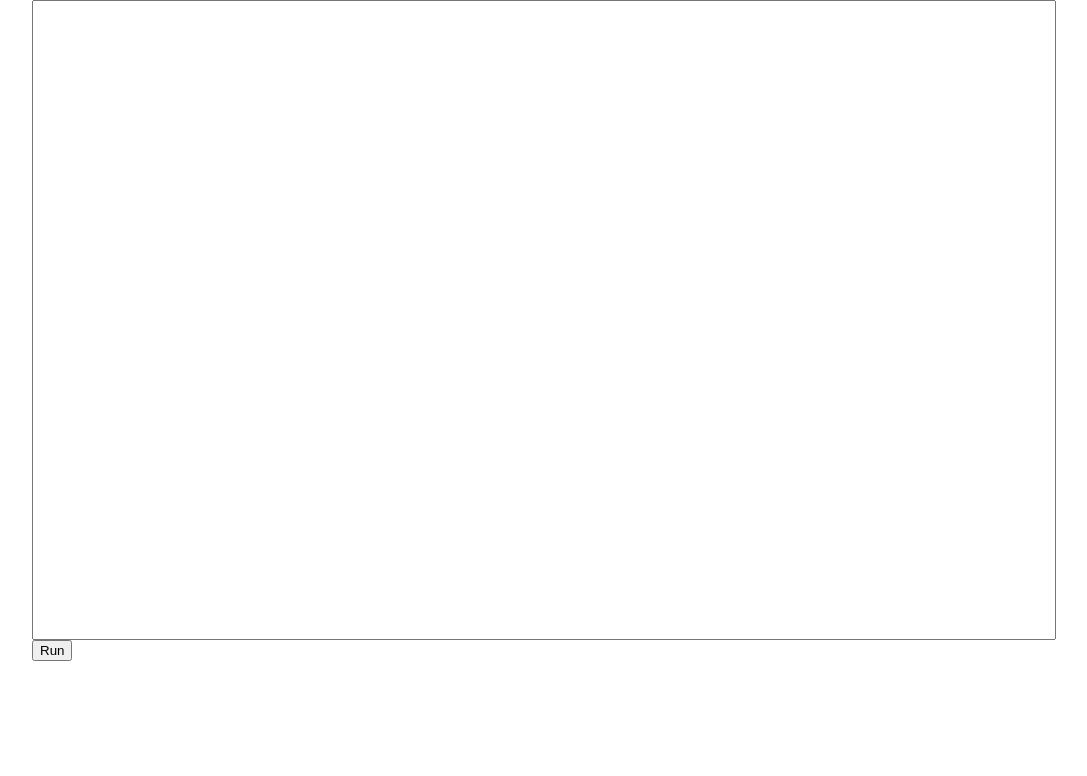
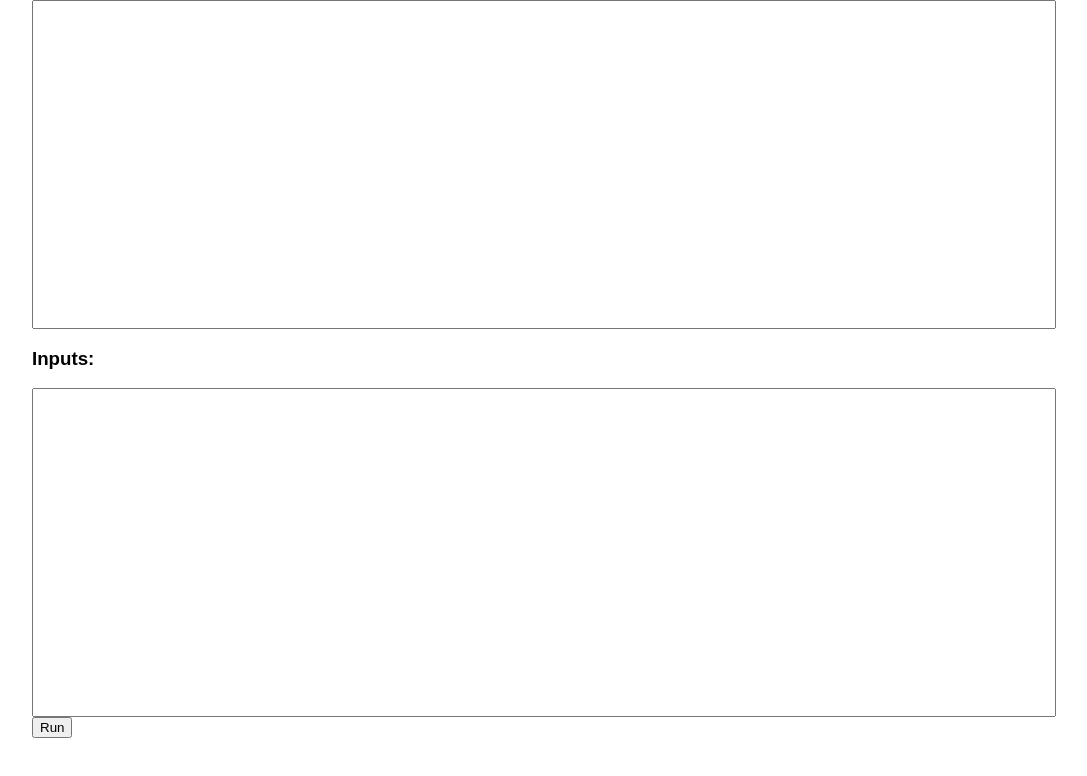
Before and after one commit to BrainifIDE/brainifide, a React (Create React App) app: page / in a window 1280 px wide. Shown: the top 776 px of the page, without its empty margins (96-1183 px from the left). Built offline with nearby package versions, Linux system fonts and the light colour scheme.

Commit message:
Implemented Input Field

```diff
--- a/src/App.js
+++ b/src/App.js
@@ -8,10 +8,11 @@ class App extends Component {
 
     this.state = {
       code: "",
-      stdout: ""
+      stdout: "",
+      input: ""
     };
 
-    ["onCodeChange", "onRunCode"].forEach(fn => {
+    ["onInputChange", "onCodeChange", "onRunCode"].forEach(fn => {
       this[fn] = this[fn].bind(this);
     });
   }
@@ -22,6 +23,12 @@ class App extends Component {
         <div className="code-container">
           <textarea value={ this.state.code }
                     onChange={ this.onCodeChange } />
+        </div>
+
+        <h3>Inputs:</h3>
+        <div className="code-container">
+          <textarea value={ this.state.input }
+                    onChange={ this.onInputChange } />
         </div>
 
         <div className="buttons">
@@ -35,6 +42,12 @@ class App extends Component {
     );
   }
 
+  onInputChange(event) {
+    this.setState({
+      input: event.target.value
+    });
+  }
+
   onCodeChange(event) {
     this.setState({
       code: event.target.value
@@ -46,7 +59,7 @@ class App extends Component {
 
     const ast = parser(this.state.code);
     this.setState({
-      stdout: execute(ast)
+      stdout: execute(ast, this.state.input)
     });
   }
 }
```
